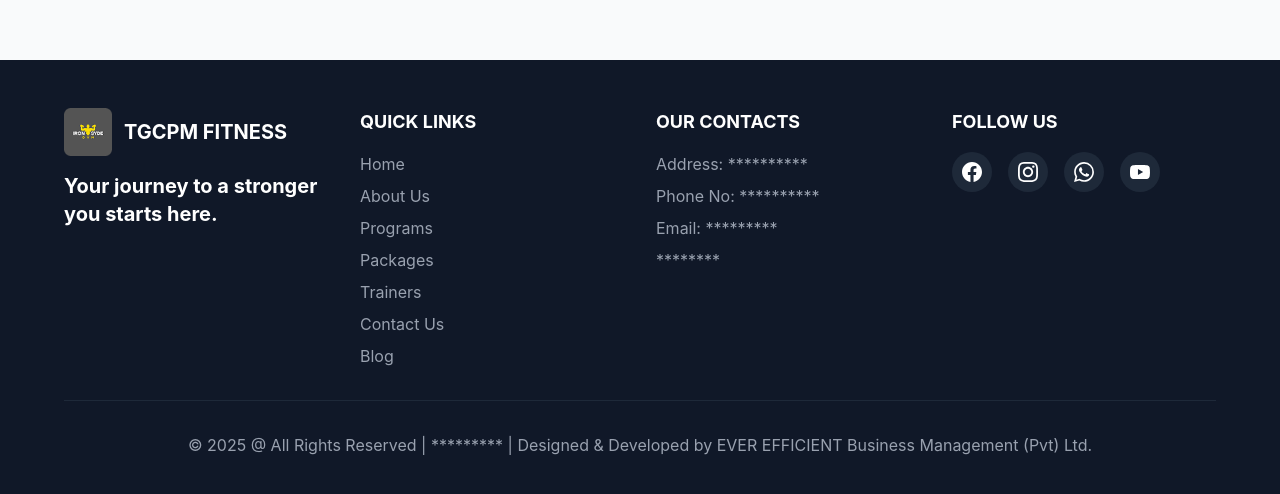
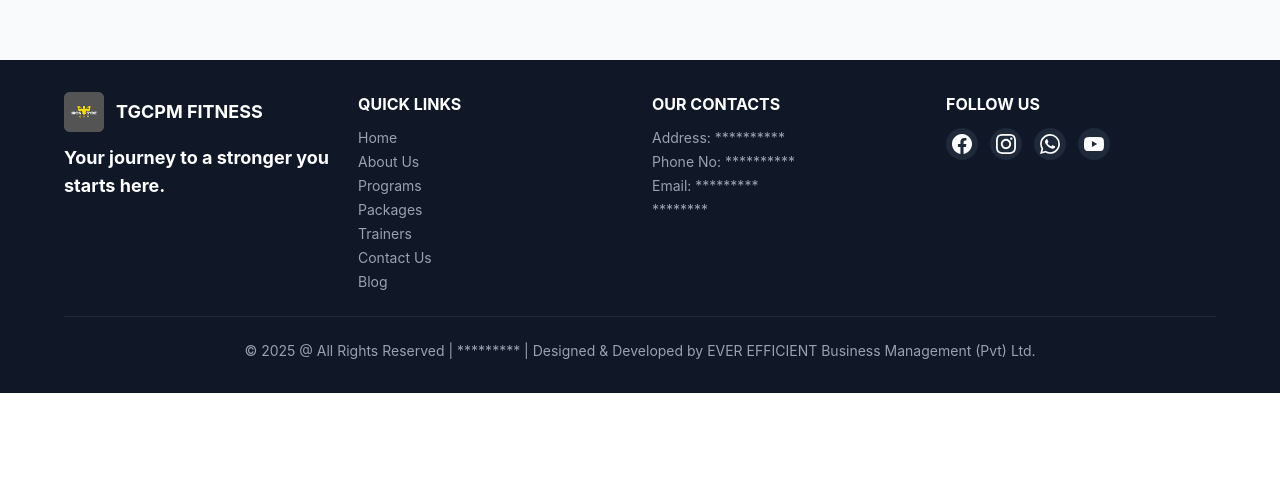
Before and after one commit to supunyasanthaofficial/Gym, a React (Vite) app: page /blog in a window 1280 px wide. Shown: the part 812-1306 px from the top of the page. After the commit the page ends 1205 px from the top, so only its background shows below. Built offline with nearby package versions, Linux system fonts and the light colour scheme.

Commit message:
change styles

```diff
--- a/src/components/Footer.jsx
+++ b/src/components/Footer.jsx
@@ -48,25 +48,25 @@ const Footer = () => {
   ];
 
   return (
-    <footer className="bg-gray-900 text-white py-12 px-4">
-      <div className="max-w-6xl mx-auto grid grid-cols-1 md:grid-cols-4 gap-8">
+    <footer className="bg-gray-900 text-white py-8 px-4">
+      <div className="max-w-6xl mx-auto grid grid-cols-1 md:grid-cols-4 gap-6">
         {/* CTA Section - Now on Left Side */}
         <div>
           {/* Logo */}
-          <div className="flex items-center mb-4">
-            <img src={logo} alt="TGCPM Fitness" className="h-12 w-auto mr-3" />
-            <span className="text-xl font-bold">TGCPM FITNESS</span>
+          <div className="flex items-center mb-3">
+            <img src={logo} alt="TGCPM Fitness" className="h-10 w-auto mr-3" />
+            <span className="text-lg font-bold">TGCPM FITNESS</span>
           </div>
 
-          <h3 className="text-xl font-bold mb-4">
+          <h3 className="text-lg font-bold mb-3">
             Your journey to a stronger you starts here.
           </h3>
         </div>
 
         {/* Quick Links */}
         <div>
-          <h3 className="text-lg font-bold mb-4">QUICK LINKS</h3>
-          <ul className="space-y-2">
+          <h3 className="font-bold mb-3">QUICK LINKS</h3>
+          <ul className="space-y-1 text-sm">
             {quickLinks.map((link) => (
               <li key={link}>
                 <a
@@ -82,8 +82,8 @@ const Footer = () => {
 
         {/* Contact Info */}
         <div>
-          <h3 className="text-lg font-bold mb-4">OUR CONTACTS</h3>
-          <div className="space-y-2 text-gray-400">
+          <h3 className="font-bold mb-3">OUR CONTACTS</h3>
+          <div className="space-y-1 text-gray-400 text-sm">
             <p>Address: ********** </p>
             <p>Phone No: **********</p>
             <p>Email: *********</p>
@@ -93,13 +93,13 @@ const Footer = () => {
 
         {/* Follow Us */}
         <div>
-          <h3 className="text-lg font-bold mb-4">FOLLOW US</h3>
-          <div className="flex space-x-4">
+          <h3 className="font-bold mb-3">FOLLOW US</h3>
+          <div className="flex space-x-3">
             {socialIcons.map((social) => (
               <a
                 key={social.name}
                 href="#"
-                className="bg-gray-800 w-10 h-10 rounded-full flex items-center justify-center hover:bg-yellow-500 transition duration-300"
+                className="bg-gray-800 w-8 h-8 rounded-full flex items-center justify-center hover:bg-yellow-500 transition duration-300"
                 title={social.name}
               >
                 {social.icon}
@@ -110,7 +110,7 @@ const Footer = () => {
       </div>
 
       {/* Bottom Bar */}
-      <div className="max-w-6xl mx-auto mt-8 pt-8 border-t border-gray-800 text-center text-gray-400">
+      <div className="max-w-6xl mx-auto mt-6 pt-6 border-t border-gray-800 text-center text-gray-400 text-sm">
         <p>
           &copy; 2025 @ All Rights Reserved | ********* | Designed & Developed
           by EVER EFFICIENT Business Management (Pvt) Ltd.
```
